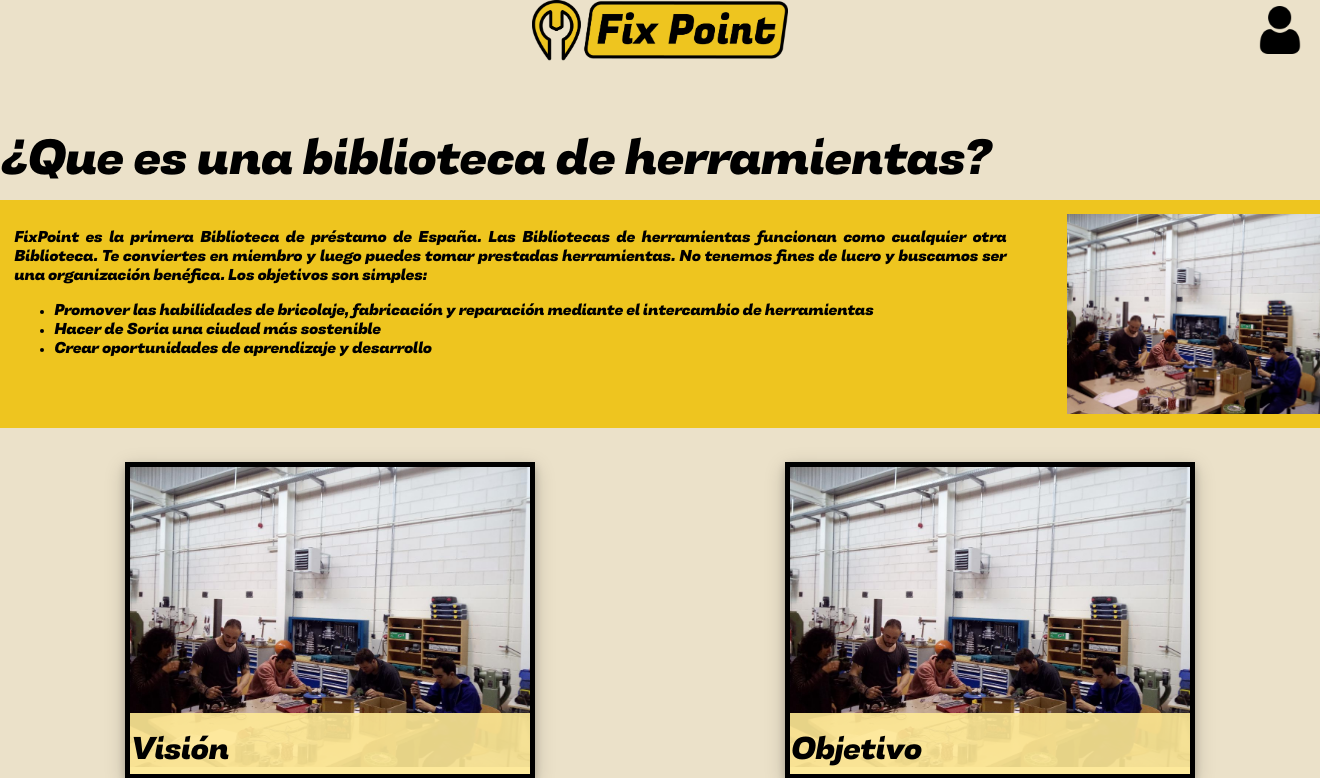
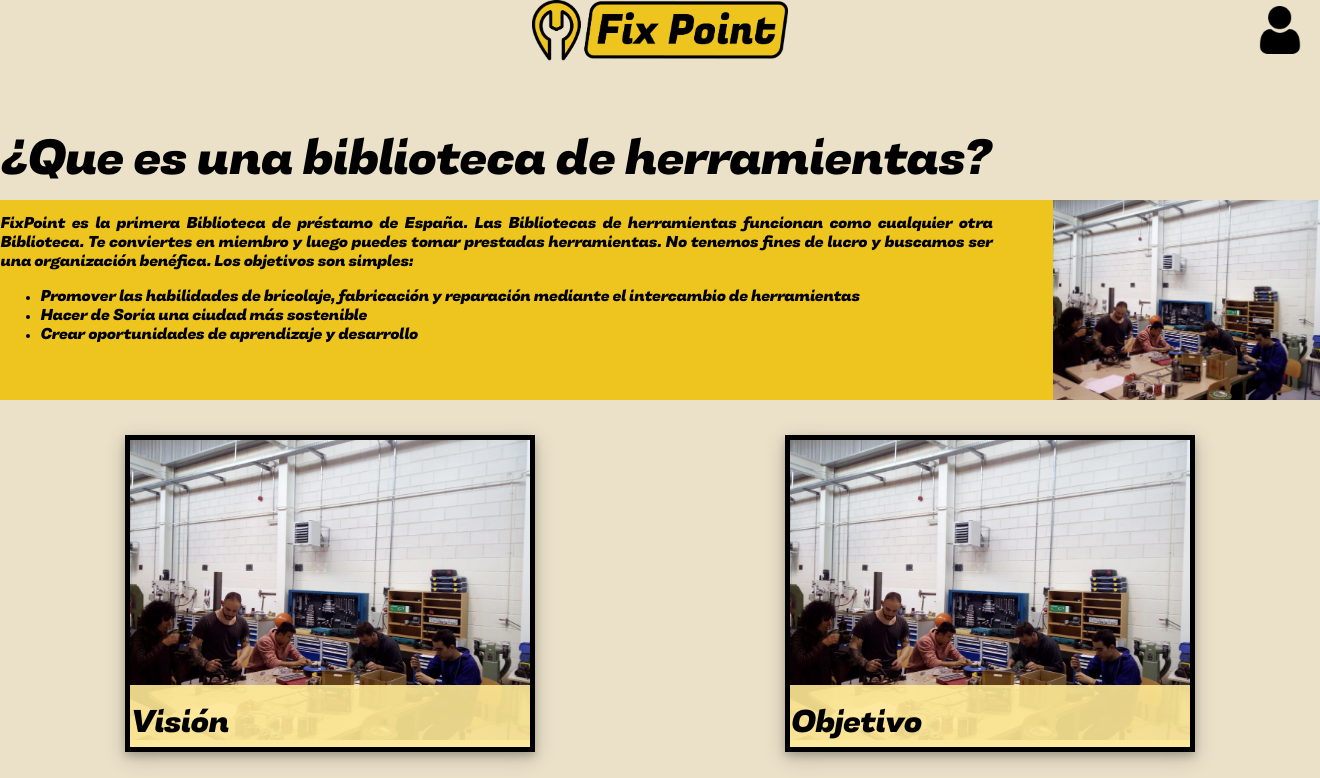
Before and after one commit to Wolfxyz16/retoFixPoint, a PHP site: page /html/sobre_nosotros.html in a window 1320 px wide; the page is wider, and only the part inside the window is pictured. Shown: the part 32-810 px from the top of that part. Run offline with PHP 8.4, Linux system fonts and the light colour scheme.

Commit message:
eliminado padding de #que_es

```diff
--- a/styles/sobre_nosotros.css
+++ b/styles/sobre_nosotros.css
@@ -18,7 +18,6 @@ body{
     justify-content: space-around;
     margin-bottom: 2.604167%; /* 50px/1920 */
     background-color: #EEC51F;
-    padding: 1.041667%; /* 20px/1920 */
     text-align: justify;
     margin-top: -2.083333%; /* -40px/1920 */
     width: 100%;
```
